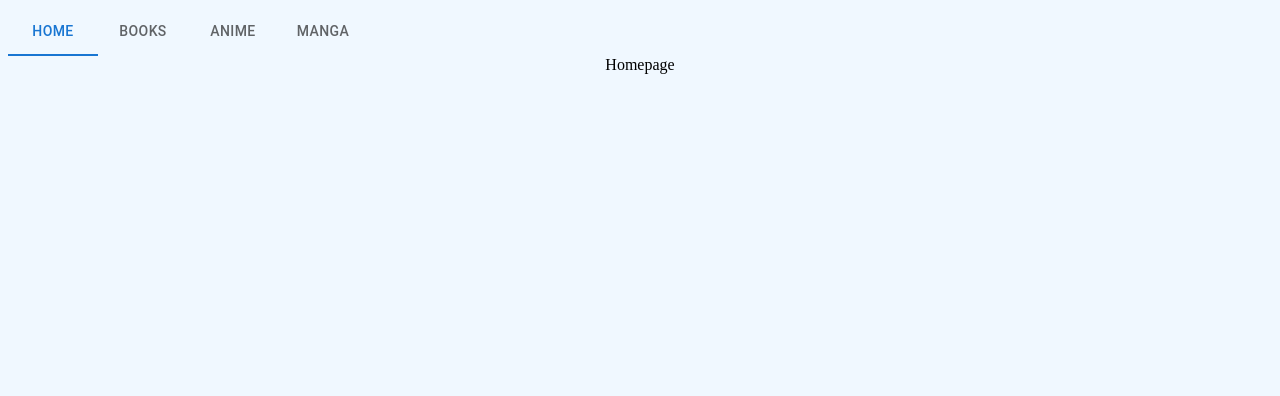
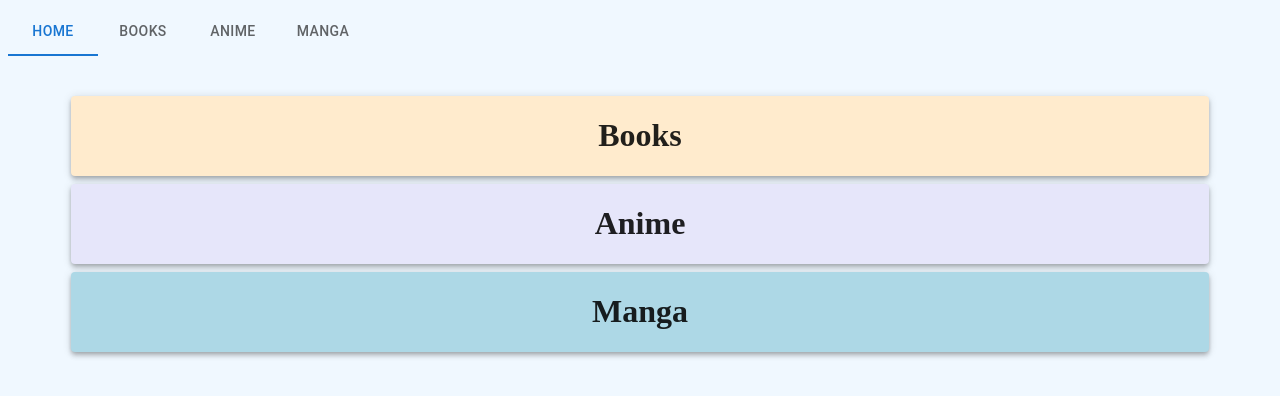
Before and after one commit to moostofa/fullstack-archives, a React (Create React App) app in the folder frontend/: page / in a window 1280 px wide. Shown: the top 396 px of the page. Built offline with nearby package versions, Linux system fonts and the light colour scheme.

Commit message:
created component for index page to display subject intros

```diff
--- a/frontend/src/App.js
+++ b/frontend/src/App.js
@@ -8,16 +8,15 @@ import {
 
 import Subjects from "./routes/Subjects";
 import Navbar from './components/NavBar';
+import IndexPage from './routes/IndexPage';
 
 const App = () => {
 	return (
 		<Router>
 			<Navbar />
 			<Routes>
-				<Route exact path="/" element={"Homepage"} />
-				<Route path=":subject" element={<Subjects />}>
-					<Route path="search" element={"Hello search route"} />
-				</Route>
+				<Route exact path="/" element={<IndexPage />} />
+				<Route path=":subject" element={<Subjects />} />
 			</Routes>
 		</Router>
 	)
--- a/frontend/src/components/Results.jsx
+++ b/frontend/src/components/Results.jsx
@@ -10,7 +10,7 @@ const Results = props => {
     return (
         <Grid container alignItems="center" justifyContent="center" gap={1}> {
             props.results.map((item, index) => (
-                <Paper key={index} elevation={8} sx={{backgroundColor: SUBJECTS[props.subject].color, width: "0.9"}}>
+                <Paper key={index} elevation={8} sx={{backgroundColor: SUBJECTS[props.subject].color, width: 0.9}}>
                     <Grid container>
                         <Grid item xs={2}>
                             <img width={150} src={item.imgSrc} alt={item.title}/>
--- /dev/null
+++ b/frontend/src/routes/IndexPage.jsx
@@ -0,0 +1,30 @@
+import React from 'react'
+import { Grid, Paper } from '@mui/material/'
+import { SUBJECTS } from '../components/SubjectMethods'
+
+const IndexPage = () => {
+    const subjects = ["Books", "Anime", "Manga"]
+    return (
+        <Grid
+            container
+            alignItems="center"
+            justifyContent="center"
+            gap={1}
+            marginTop={5}
+        >{
+            subjects.map((subject, index) => (
+                <Paper
+                    key={index}
+                    elevation={4}
+                    sx={{
+                        backgroundColor: SUBJECTS[subject].color,
+                        width: 0.9
+                    }}>
+                        <h1>{subject}</h1>
+                </Paper>
+            ))
+        }</Grid>
+    )
+}
+
+export default IndexPage
--- a/frontend/src/routes/Subjects.jsx
+++ b/frontend/src/routes/Subjects.jsx
@@ -15,10 +15,10 @@ const Subjects = () => {
 
     useEffect(() => {
         setstate(
-            subjectOptions.includes(subject)
-            ? <SearchForm
+            subjectOptions.includes(subject) ?
+            <SearchForm
                 subject = {subject.charAt(0).toLocaleUpperCase() + subject.slice(1)}
-              />
+            />
             : <h1>A "{subject}" item cannot be searched for.</h1>
         )
     }, [subject])
```
